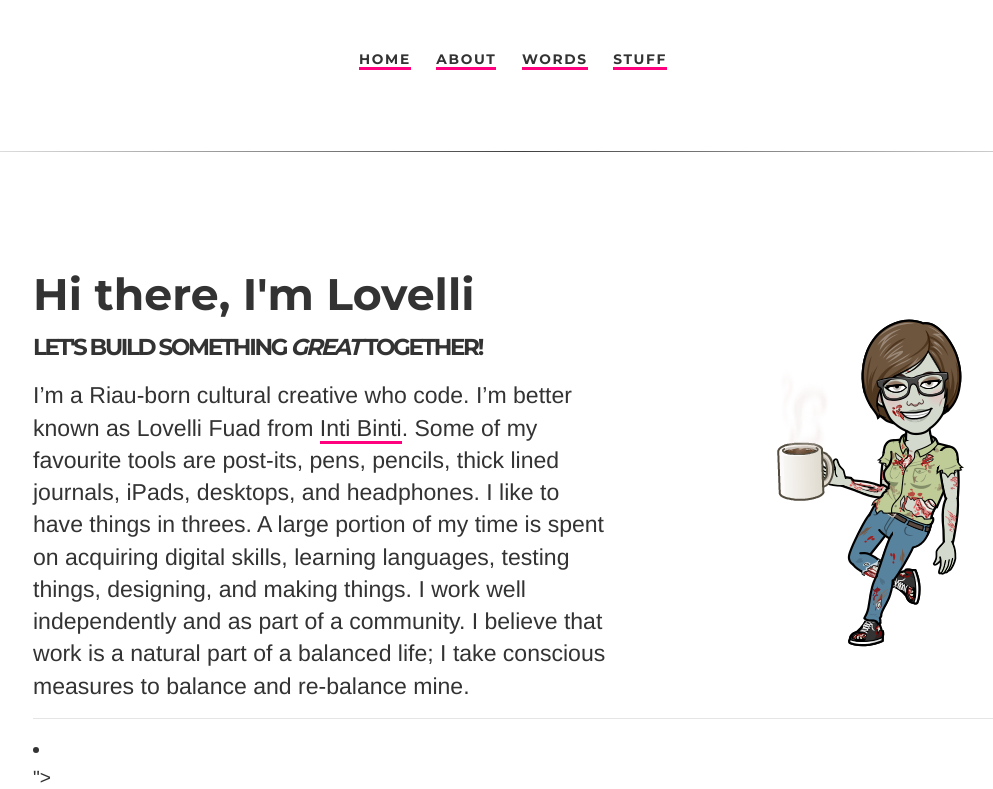
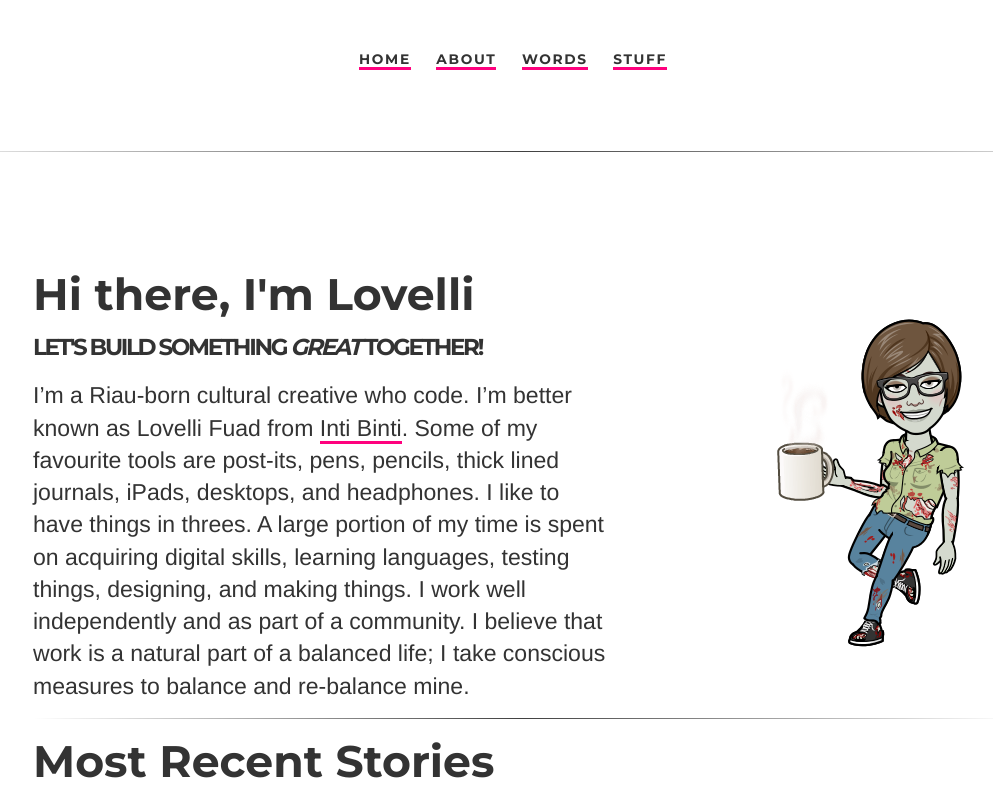
Before and after one commit to ariesti/ariesti.github.io, a Jekyll site: the page built from index.html, in a window 1280 px wide, cut to the strip 0-789 px from the top of the page. Shown: the whole strip, without its empty margins (117-1110 px from the left). Built offline with Jekyll 4.4.1, drawn with Linux system fonts in a browser that asks for light colours.

Commit message:
Update index.html

```diff
--- a/index.html
+++ b/index.html
@@ -18,7 +18,7 @@ description: Towards digital humanities
 	A large portion of my time is spent on acquiring digital skills, learning languages, testing things, designing, and making things.
 	I work well independently and as part of a community.
 	I believe that work is a natural part of a balanced life; I take conscious measures to balance and re-balance mine.</p>
-<hr class="style-two>
+<hr class="style-two">
 	<h1>Most Recent Stories</h1>
 	<ul class="posts">
 	{% for post in site.posts %}
```
